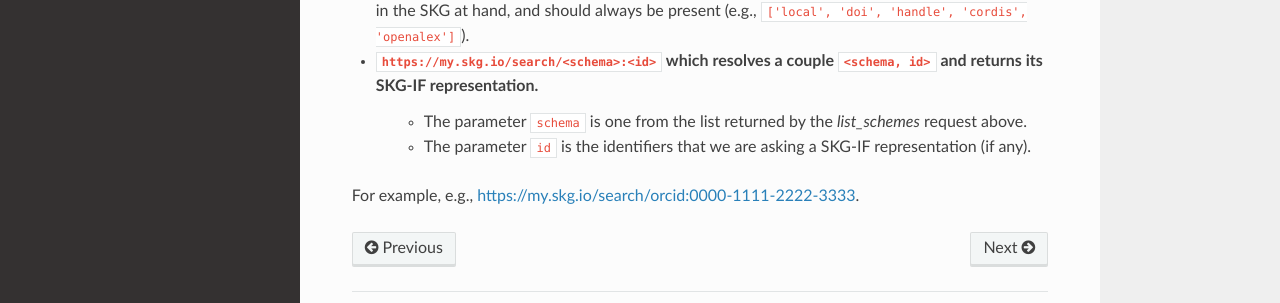
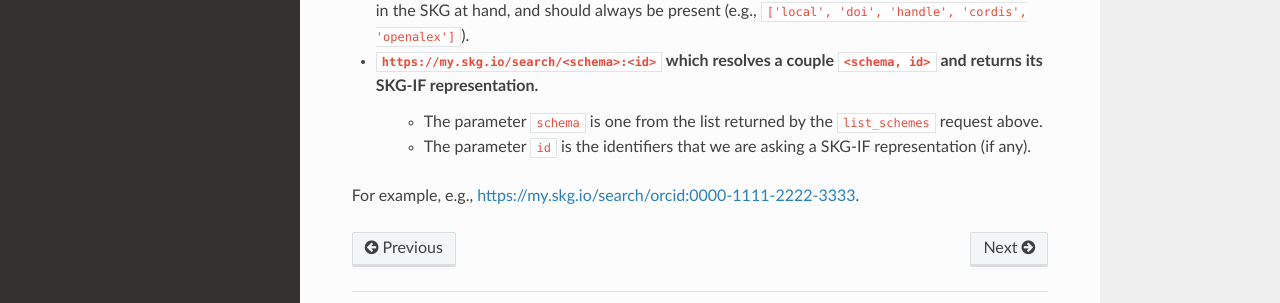
Before and after one commit to andremann/SKG-IF, a Sphinx documentation site: the page built from docs/source/exchange.rst, in a window 1280 px wide and 900 px high, scrolled down 853 px. Shown: the part 503-806 px from the top of the window. Built offline with Sphinx 7.4.7 and the Read the Docs theme 2.0.0, drawn with Linux system fonts in a browser that asks for light colours; pages that are not in the unit, such as notebooks, are missing from menus.

```diff
--- a/docs/source/exchange.rst
+++ b/docs/source/exchange.rst
@@ -50,6 +50,6 @@ A SKG-IF compliant SKG should provide an implementation of endpoint managing req
 
 * ``https://my.skg.io/list_schemes`` which provides a comprehensive JSON list of the ids and PIDs schemes that the API is willing to resolve. The scheme ``local`` refers to ids that are valid locally in the SKG at hand, and should always be present (e.g., ``['local', 'doi', 'handle', 'cordis', 'openalex']``).
 * ``https://my.skg.io/search/<schema>:<id>`` which resolves a couple ``<schema, id>`` and returns its SKG-IF representation.
-   * The parameter ``schema`` is one from the list returned by the `list_schemes` request above.
+   * The parameter ``schema`` is one from the list returned by the ``list_schemes`` request above.
    * The parameter ``id`` is the identifiers that we are asking a SKG-IF representation (if any).
 For example, e.g., https://my.skg.io/search/orcid:0000-1111-2222-3333.
```
